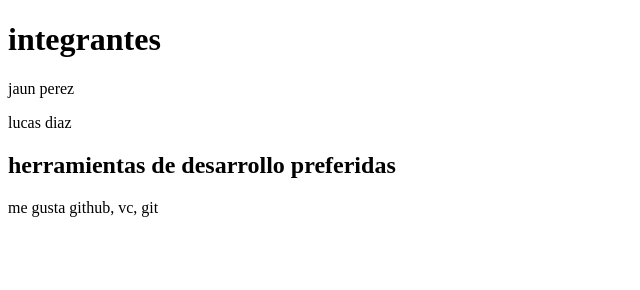
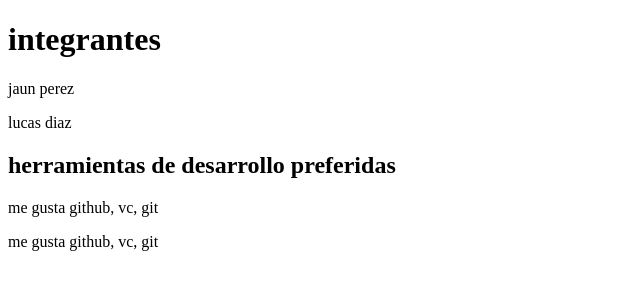
Before and after one commit to martincuezzo/tp1ejemplo, a plain HTML site: page index.html in a window 1280 px wide. Shown: the whole page, without its empty margins (0-640 px from the left). Drawn offline with Linux system fonts and the light colour scheme.

Commit message:
herramientas de desarrollo 2

```diff
--- a/index.html
+++ b/index.html
@@ -12,6 +12,7 @@
 
     <h2>herramientas de desarrollo preferidas</h2>
     <p>me gusta github, vc, git</p>
+        <p>me gusta github, vc, git</p>
 
 </body>
 </html>
```
